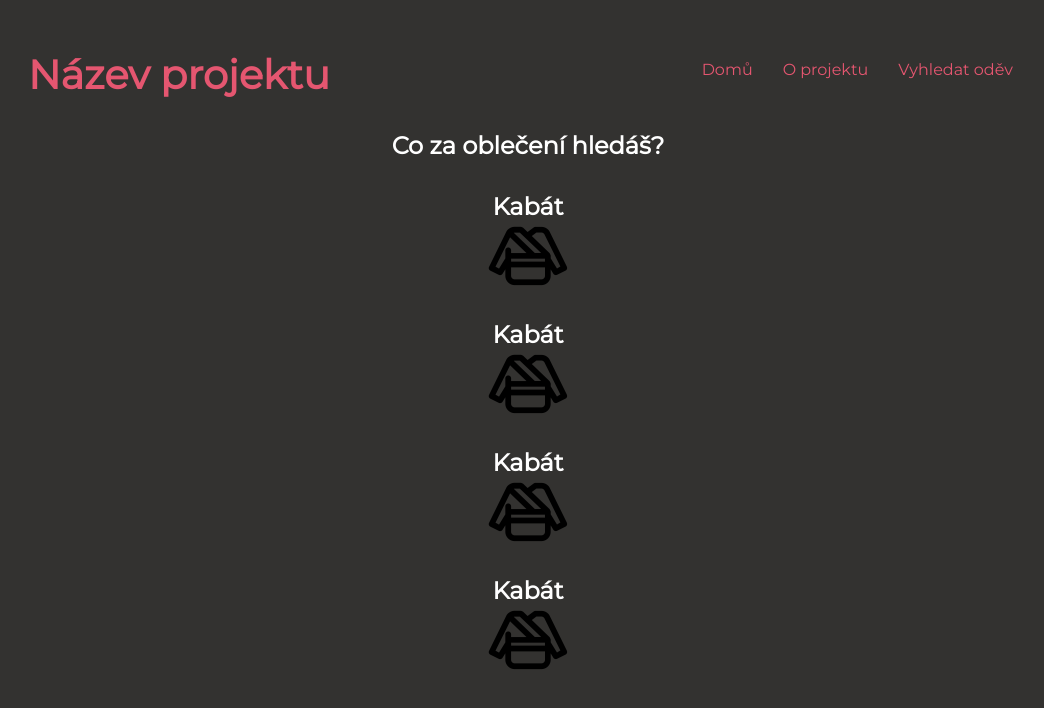
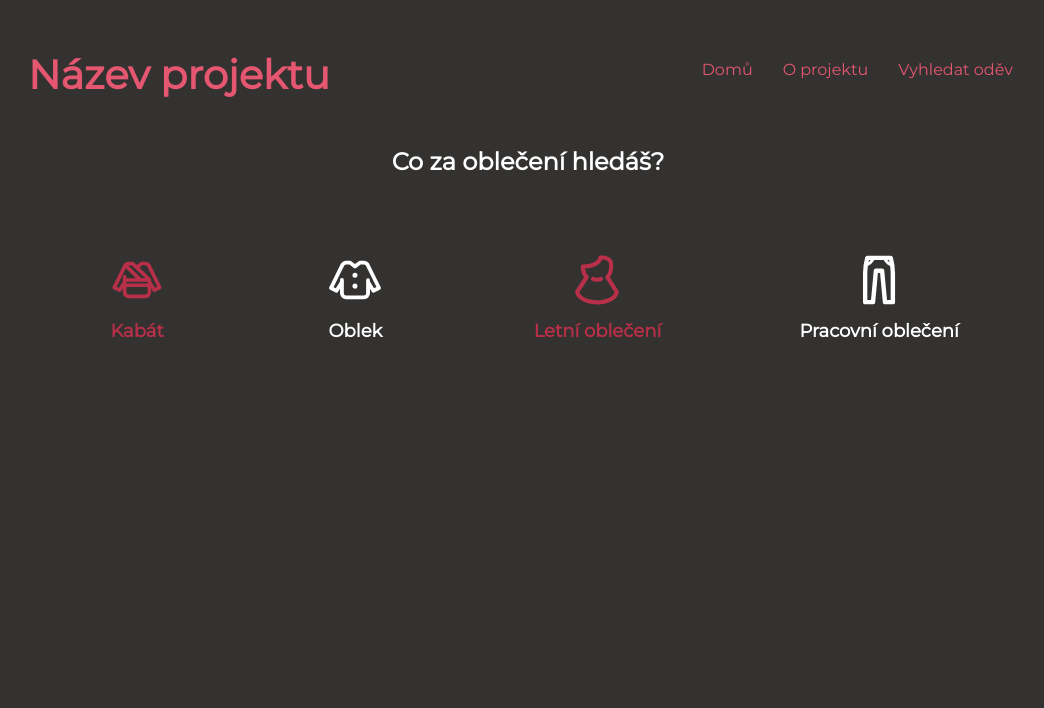
Before and after one commit to SchallDa/finalni-projekt-DA, a React app: page /vyhledat-odev in a window 1280 px wide. Shown: the top 708 px of the page, without its empty margins (112-1156 px from the left). Built offline with nearby package versions, Linux system fonts and the light colour scheme.

Commit message:
Výběr oblečení_Second version

```diff
--- a/src/pages/ClothesMenu/index.jsx
+++ b/src/pages/ClothesMenu/index.jsx
@@ -4,24 +4,70 @@ import './style.css';
 export const ClothesMenu = () => {
   return (
     <>
-      <div className="container">
+      <div className="clothesMenu_container">
         <h2>Co za oblečení hledáš?</h2>
 
-        <a href="#" class="clothesMenu__image">
-          Kabát
-        </a>
+        <div class="clothesMenu">
+          {/* Kabát */}
+          <a class="clothesMenu__item" href="#">
+            <svg
+              class="clothesMenu__image clothesMenu__image--pink"
+              height="48"
+              width="48"
+              xmlns="http://www.w3.org/2000/svg"
+              viewBox="0 0 48 48"
+            >
+              <path d="M38.6 28.06 32.17 15a.93.93 0 0 1-.05-.1 2.88 2.88 0 0 0-.7-.9 3.48 3.48 0 0 0-2.42-.92h-2.21a1.11 1.11 0 0 0-.65.22l-2.3 1.7-1.58-1.52a1.06 1.06 0 0 0-.49-.26 1 1 0 0 0-.56-.17H19a3.5 3.5 0 0 0-2.05.66 2.81 2.81 0 0 0-1.07 1.17L9.4 28.06a1.06 1.06 0 0 0 .49 1.44l3.16 1.57a1.09 1.09 0 0 0 1.4-.4L15.5 29v2.46a3.51 3.51 0 0 0 3.5 3.46h10a3.5 3.5 0 0 0 3.5-3.5V29l1 1.64a1.09 1.09 0 0 0 1.4.41l3.16-1.57a1.06 1.06 0 0 0 .49-1.44ZM19 15.24h1.93l8 7.63h-2.39l-7.86-7.55a1.49 1.49 0 0 1 .32-.08Zm-2.42 5.56a1.09 1.09 0 0 0-1.08 1.08v3l-2.37 3.85-1.32-.73 5.47-11 6.15 5.9h-5.77v-1a1.08 1.08 0 0 0-1.08-1.1Zm13.8 10.62A1.35 1.35 0 0 1 29 32.76H19a1.36 1.36 0 0 1-1.35-1.34v-3.15h12.73Zm0-5.31H17.66V25h12.7v.8a.88.88 0 0 0 0 .16v.12Zm4.49 2.58-2.35-3.81V24a1.07 1.07 0 0 0-.23-.65 1 1 0 0 0-.3-.53l-6.57-6.31 1.73-1.31H29a1.3 1.3 0 0 1 .91.37l.06.05a.87.87 0 0 1 .17.21l6 12.09Z" />
+            </svg>
+            <p class="clothesMenu__text clothesMenu__text--pink">Kabát</p>
+          </a>
 
-        <a href="#" class="clothesMenu__image">
-          Kabát
-        </a>
+          {/* Oblek */}
+          <a class="clothesMenu__item" href="#">
+            <svg
+              class="clothesMenu__image clothesMenu__image--white"
+              height="48"
+              width="48"
+              xmlns="http://www.w3.org/2000/svg"
+              viewBox="0 0 48 48"
+            >
+              <path d="M39.45 28.29 32.64 14.5v-.1a2.94 2.94 0 0 0-.74-.94 3.68 3.68 0 0 0-2.51-1H27a1.12 1.12 0 0 0-.68.23L24 14.39l-2.27-1.71a1.12 1.12 0 0 0-.68-.23h-2.33a3.69 3.69 0 0 0-2.17.7 3 3 0 0 0-1.13 1.23L8.55 28.29a1.19 1.19 0 0 0-.06.87 1.15 1.15 0 0 0 .58.66l3.35 1.66a1.15 1.15 0 0 0 1.48-.43l1.1-1.81v2.6a3.71 3.71 0 0 0 3.71 3.71h10.62A3.71 3.71 0 0 0 33 31.84v-2.53l1.07 1.74a1.15 1.15 0 0 0 1.48.43l3.35-1.66a1.15 1.15 0 0 0 .58-.66 1.19 1.19 0 0 0-.03-.87Zm-4 .68-2.49-4v-.88a1.14 1.14 0 1 0-2.28 0v1.89a1.11 1.11 0 0 0 0 .17v5.73a1.42 1.42 0 0 1-1.42 1.42H18.72a1.41 1.41 0 0 1-1.42-1.42v-7.83a1.15 1.15 0 1 0-2.29 0v.84L12.5 29l-1.39-.69 6.36-12.91a.69.69 0 0 1 .28-.3l.12-.08a1.44 1.44 0 0 1 .85-.28h1.94l2.65 2a1.14 1.14 0 0 0 1.38 0l2.65-2h2a1.46 1.46 0 0 1 1 .38s0 0 .05.05a.66.66 0 0 1 .18.23l6.32 12.8Zm-13-7.77A1.52 1.52 0 1 0 24 19.68a1.52 1.52 0 0 0-1.52 1.52Zm0 6.47A1.52 1.52 0 1 0 24 26.15a1.53 1.53 0 0 0-1.52 1.52Z" />
+            </svg>
+            <p class="clothesMenu__text clothesMenu__text--white">Oblek</p>
+          </a>
 
-        <a href="#" class="clothesMenu__image">
-          Kabát
-        </a>
+          {/* Letní oblečení */}
+          <a class="clothesMenu__item" href="#">
+            <svg
+              class="clothesMenu__image clothesMenu__image--pink"
+              height="48"
+              width="48"
+              xmlns="http://www.w3.org/2000/svg"
+              viewBox="0 0 48 48"
+            >
+              <path d="m36.91 30.41-5.18-8a9.65 9.65 0 0 0 1.86-4.5 4.21 4.21 0 0 0 .12-1v-2.57c0-2.75-2.73-5-6.1-5h-1.54a1.58 1.58 0 0 0-.56.13 1.27 1.27 0 0 0-.7.93c-.45 2.61-3.74 4.12-9.28 4.26a1.24 1.24 0 0 0-1.22 1.25v1a4.28 4.28 0 0 0 0 .6 9.73 9.73 0 0 0 1.91 4.9l-5.19 8a1.26 1.26 0 0 0-.15 1c.57 4.15 6.13 7.25 13.06 7.25s12.32-3 13-7.07a1.27 1.27 0 0 0-.03-1.18ZM24 36.15c-5.91 0-9.92-2.43-10.52-4.81l5.4-8.34a1.25 1.25 0 0 0-.14-1.53 7.17 7.17 0 0 1-1.89-4.23.17.17 0 0 0 0-.07v-.07c3.71-.25 8.78-1.33 10.18-5.26h.6c1.95 0 3.59 1.14 3.59 2.49v2.58a2.12 2.12 0 0 1-.05.44.94.94 0 0 0 0 .16 7.09 7.09 0 0 1-1.86 4 1.25 1.25 0 0 0-.19 1.49l5.39 8.31c-.58 2.39-4.59 4.84-10.51 4.84Zm1.77-13.9a4 4 0 0 1-1.76.37 4 4 0 0 1-1.77-.37 1.25 1.25 0 0 0-1.17 2.22 6.5 6.5 0 0 0 2.94.65 6.42 6.42 0 0 0 2.93-.65 1.25 1.25 0 1 0-1.17-2.22Z" />
+            </svg>
+            <p class="clothesMenu__text clothesMenu__text--pink">
+              Letní oblečení
+            </p>
+          </a>
 
-        <a href="#" class="clothesMenu__image">
-          Kabát
-        </a>
+          {/* Pracovní oblečení */}
+          <a class="clothesMenu__item" href="#">
+            <svg
+              class="clothesMenu__image clothesMenu__image--white"
+              height="48"
+              width="48"
+              xmlns="http://www.w3.org/2000/svg"
+              viewBox="0 0 48 48"
+            >
+              <path d="M33.63 20a1.62 1.62 0 0 0 0-.21 37 37 0 0 0-1.33-9.42A1.31 1.31 0 0 0 31 9.4H17a1.31 1.31 0 0 0-1.26 1 36.92 36.92 0 0 0-1.34 9.42 1.72 1.72 0 0 1 0 .33V37.3a1.32 1.32 0 0 0 1.32 1.32h4.68a1.31 1.31 0 0 0 1.31-1.19l1.64-17.66h1.3l1.64 17.66a1.31 1.31 0 0 0 1.31 1.17h4.72a1.32 1.32 0 0 0 1.32-1.32v-17.2l-.01-.08Zm-3.32-6.64A8.51 8.51 0 0 1 29 12h1q.16.62.31 1.35ZM19 12a8.21 8.21 0 0 1-1.29 1.28c.09-.47.19-.9.28-1.28Zm12 24h-2.2l-1.64-17.69a1.32 1.32 0 0 0-1.31-1.19h-3.7a1.32 1.32 0 0 0-1.31 1.19L19.2 36H17V20.33a4.12 4.12 0 0 0 0-.51 34.11 34.11 0 0 1 .33-4.32.85.85 0 0 0 .31-.09 9.36 9.36 0 0 0 3.27-3 .93.93 0 0 0 .13-.35h5.86a.77.77 0 0 0 .12.35 9.57 9.57 0 0 0 3.27 3 .8.8 0 0 0 .36.09 36.07 36.07 0 0 1 .35 4.32V36Z" />
+            </svg>
+            <p class="clothesMenu__text clothesMenu__text--white">
+              Pracovní oblečení
+            </p>
+          </a>
+        </div>
       </div>
     </>
   );
--- a/src/pages/ClothesMenu/style.css
+++ b/src/pages/ClothesMenu/style.css
@@ -1,39 +1,76 @@
 h2 {
   padding-top: 2rem;
   padding-bottom: 2rem;
+  text-align: center;
 }
 
-.clothesMenu__intro {
-  text-align: center;
-  max-width: 70%;
-  margin-left: auto;
-  margin-right: auto;
-  line-height: 120%;
-  line-height: 150%;
+.clothesMenu__item {
+  display: flex;
+  flex-direction: column;
+  justify-content: center;
+  align-items: center;
+  margin-bottom: 1.5rem;
+}
+
+a {
+  text-decoration: none;
 }
 
 .clothesMenu__image {
-  width: 8rem;
-  height: 8rem;
-  background-image: url(./img/coat.png);
-  background-size: contain;
-  text-align: center;
-  color: #fff;
-  text-decoration: none;
+  width: 80px;
+  height: 80px;
+}
+
+.clothesMenu__image--white {
+  fill: #fff;
+}
+
+.clothesMenu__image--pink {
+  fill: #b72f48;
+}
+
+.clothesMenu__image--white:hover {
+  fill: #b72f48;
+}
+
+.clothesMenu__image--pink:hover {
+  fill: #fff;
+}
+
+
+.clothesMenu__text {
   font-size: 18px;
   font-weight: 700;
 }
 
+.clothesMenu__text--white {
+  color: #fff;
+}
+
+.clothesMenu__text--pink {
+  color: #b72f48;
+}
+
+
+.clothesMenu__text--white:hover {
+  color: #b72f48;
+}
+
+.clothesMenu__text--pink:hover {
+  color: #fff;
+}
 
 @media (min-width: 600px) {
-  .clothesMenu__image {
-    font-size: 24px;
-    max-width: 70%;
+
+  .clothesMenu {
+    display: flex;
+    justify-content: space-around;
   }
 
-  .container {
-    display: flex;
-    flex-direction: row;
+  h2 {
+    padding-top: 3rem;
+    padding-bottom: 4rem;
   }
 
+
 }
--- a/src/pages/HomePage/index.jsx
+++ b/src/pages/HomePage/index.jsx
@@ -4,7 +4,7 @@ import './style.css';
 export const HomePage = () => {
   return (
     <>
-      <div className="container">
+      <div className="main_container">
         <div className="main__image"></div>
         <p className="main__intro">
           Chceš omezit množství oblečení ve své skříni, ale nevíš jak na to?
--- a/src/pages/HomePage/style.css
+++ b/src/pages/HomePage/style.css
@@ -1,4 +1,4 @@
-.container {
+.main_container {
   display: flex;
   flex-direction: column;
   align-items: center;
@@ -14,6 +14,10 @@
 }
 
 .main__image {
+  display: flex;
+  flex-direction: column;
+  align-items: center;
+
   width: 10rem;
   height: 10rem;
   background-image: url(./img/wool.jpg);
--- a/src/pages/ProjectInfo/index.jsx
+++ b/src/pages/ProjectInfo/index.jsx
@@ -4,7 +4,7 @@ import './style.css';
 export const ProjectInfo = () => {
   return (
     <>
-      <div className="container">
+      <div className="project__container">
         <p className="project__intro project__intro--first">
           Jedním ze způsobů redukce oblečení je jeho kvalita a správná péče o
           něj.
--- a/src/pages/ProjectInfo/style.css
+++ b/src/pages/ProjectInfo/style.css
@@ -1,4 +1,4 @@
-.container {
+.project__container {
   display: flex;
   flex-direction: column;
   align-items: center;
--- a/src/style.css
+++ b/src/style.css
@@ -36,9 +36,7 @@ h1 {
 }
 
 
-
 /* desktop verze */
-
 @media (min-width: 600px) {
   #app {
     padding-left: 140px;
```
